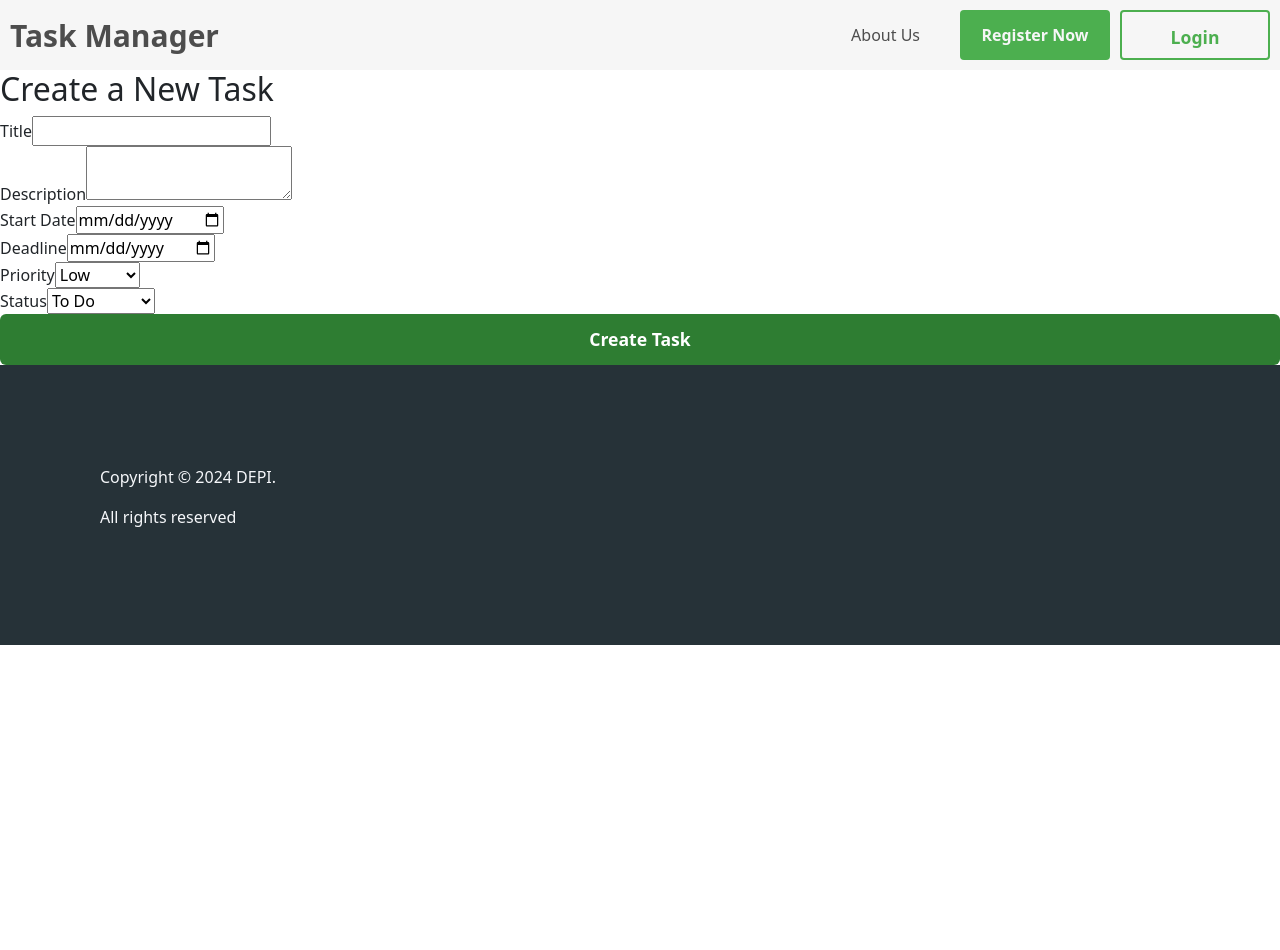
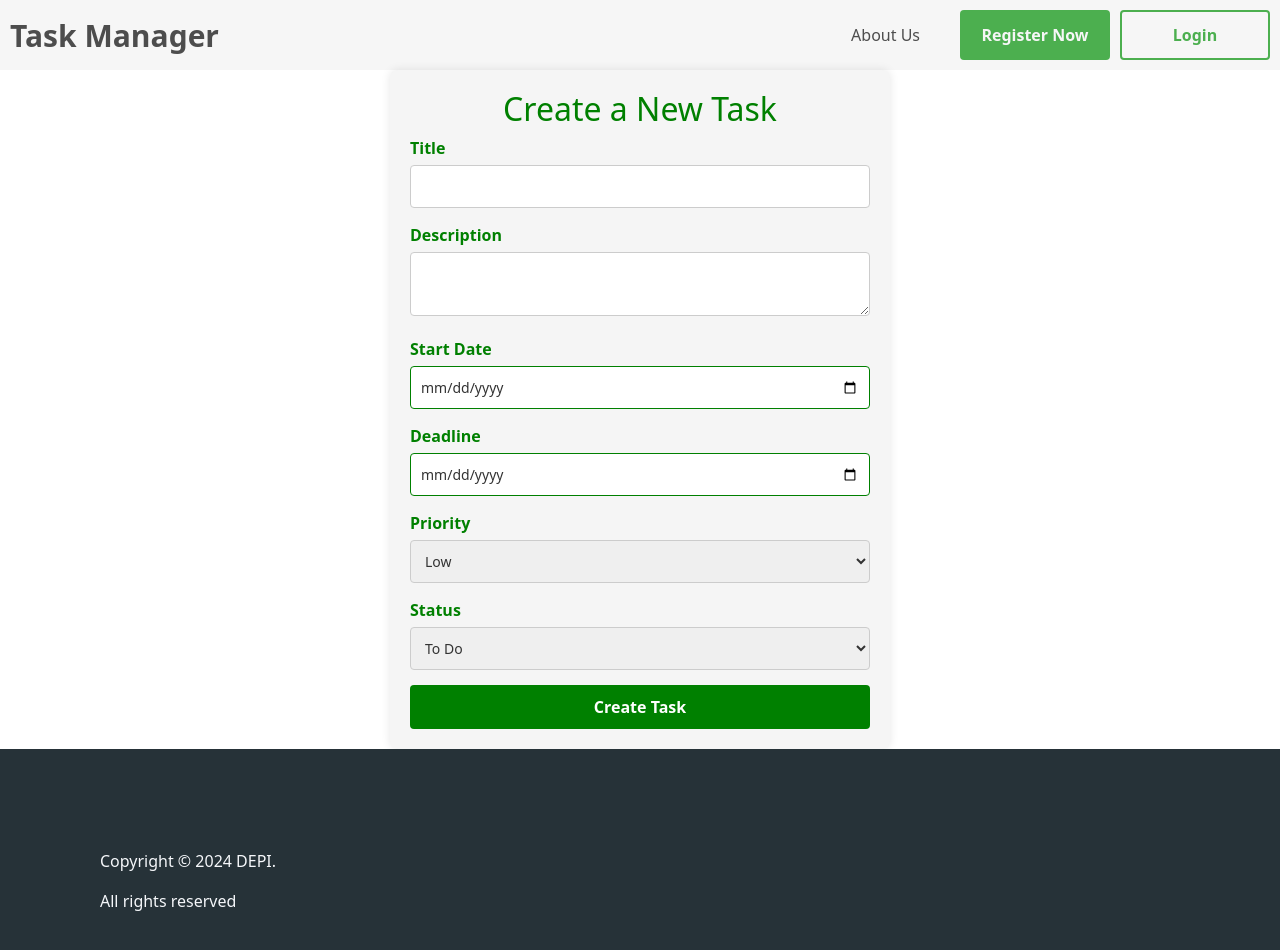
Before and after one commit to Karim-Hosam/fullstack-task-manager, a React (Vite) app in the folder Task-Management-System/: page /addTask in a window 1280 px wide. Shown: the top 950 px of the page. Before the commit the page ends 800 px from the top, so only its background shows below. Built offline with nearby package versions, Linux system fonts and the light colour scheme.

Commit message:
Resolved conflicts and added CreateTask.module.css file

```diff
--- a/Task-Management-System/src/components/Tasks/CreateTask.jsx
+++ b/Task-Management-System/src/components/Tasks/CreateTask.jsx
@@ -1,6 +1,6 @@
 import React, { useState } from 'react';
 import axios from 'axios';
-import Tasks from './Tasks.module.css'; // Import the CSS file
+import CreateTask from './CreateTask.module.css'; // Import the CSS file
 
 const TaskForm = () => {
     const [task, setTask] = useState({
@@ -38,10 +38,10 @@ const TaskForm = () => {
     };
 
     return (
-        <div className={Tasks['task-form']}>
+        <div className={CreateTask['task-form']}>
             <h2>Create a New Task</h2>
             <form onSubmit={handleSubmit}>
-                <div className={Tasks['form-group']}>
+                <div className={CreateTask['form-group']}>
                     <label>Title</label>
                     <input
                         type="text"
@@ -51,7 +51,7 @@ const TaskForm = () => {
                         required
                     />
                 </div>
-                <div className={Tasks['form-group']}>
+                <div className={CreateTask['form-group']}>
                     <label>Description</label>
                     <textarea
                         name="description"
@@ -60,7 +60,7 @@ const TaskForm = () => {
                         required
                     ></textarea>
                 </div>
-                <div className={Tasks['form-group']}>
+                <div className={CreateTask['form-group']}>
                     <label>Start Date</label>
                     <input
                         type="date"
@@ -69,7 +69,7 @@ const TaskForm = () => {
                         onChange={handleInputChange}
                     />
                 </div>
-                <div className={Tasks['form-group']}>
+                <div className={CreateTask['form-group']}>
                     <label>Deadline</label>
                     <input
                         type="date"
@@ -78,7 +78,7 @@ const TaskForm = () => {
                         onChange={handleInputChange}
                     />
                 </div>
-                <div className={Tasks['form-group']}>
+                <div className={CreateTask['form-group']}>
                     <label>Priority</label>
                     <select
                         name="priority"
@@ -90,7 +90,7 @@ const TaskForm = () => {
                         <option value="High">High</option>
                     </select>
                 </div>
-                <div className={Tasks['form-group']}>
+                <div className={CreateTask['form-group']}>
                     <label>Status</label>
                     <select
                         name="status"
@@ -102,7 +102,7 @@ const TaskForm = () => {
                         <option value="Done">Done</option>
                     </select>
                 </div>
-                <button type="submit" className={Tasks['submit-button']}>Create Task</button>
+                <button type="submit" className={CreateTask['submit-button']}>Create Task</button>
             </form>
         </div>
     );
--- /dev/null
+++ b/Task-Management-System/src/components/Tasks/CreateTask.module.css
@@ -0,0 +1,70 @@
+.task-form {
+    background-color: #f5f5f5; /* Light background for the form */
+    padding: 20px;
+    border-radius: 8px;
+    max-width: 500px;
+    margin: 0 auto;
+    box-shadow: 0px 0px 10px rgba(0, 0, 0, 0.1);
+}
+
+h2 {
+    color: green;
+    text-align: center;
+}
+
+.form-group {
+    margin-bottom: 15px;
+}
+
+.form-group label {
+    display: block;
+    margin-bottom: 5px;
+    font-weight: bold;
+    color: green; /* Green color for the labels */
+}
+
+.form-group input,
+.form-group textarea,
+.form-group select {
+    width: 100%;
+    padding: 10px;
+    border: 1px solid #ccc;
+    border-radius: 4px;
+    font-size: 14px;
+    color: #333;
+}
+
+button {
+    background-color: green; /* Green background for submit */
+    color: white;
+    padding: 10px 20px;
+    border: none;
+    border-radius: 4px;
+    cursor: pointer;
+    font-size: 16px;
+}
+
+button:hover {
+    background-color: darkgreen; /* Darker green on hover */
+}
+
+input[type="text"]:focus,
+textarea:focus,
+select:focus {
+    border-color: green;
+    outline: none;
+}
+
+.form-group input[type="date"] {
+    border: 1px solid green; /* Green border for date input */
+}
+
+button[type="submit"]:disabled {
+    background-color: #ccc; /* Disabled state */
+    cursor: not-allowed;
+}
+
+.error-message {
+    color: red; /* Red color for error messages */
+    font-weight: bold;
+}
```
